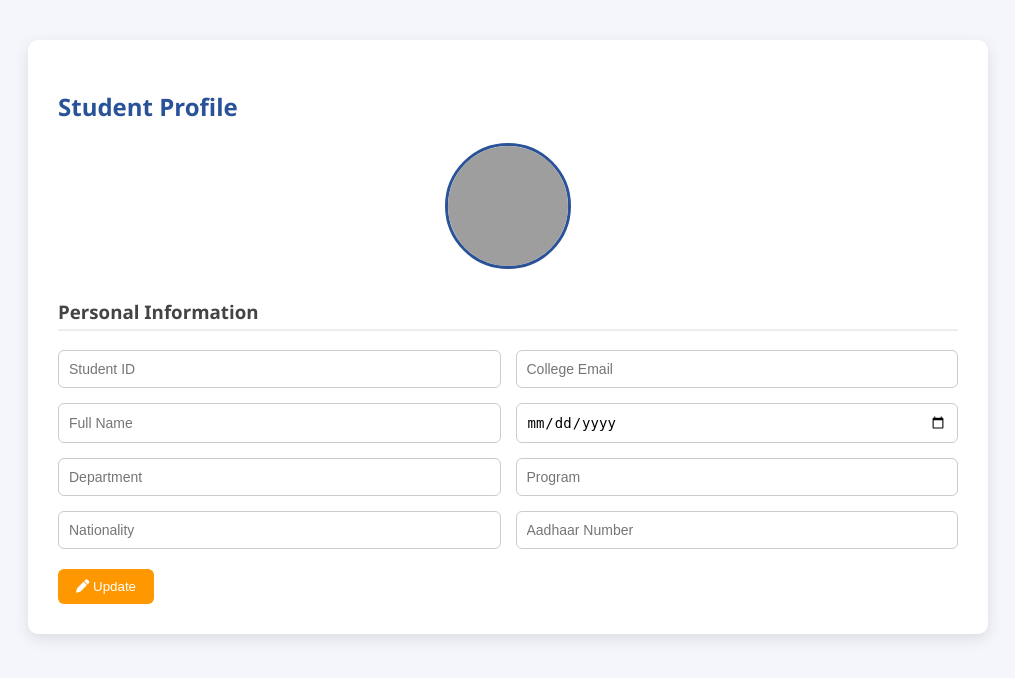
After one commit to Manashvi04/Student-Performance-Career-Analysis, a Flask app: page /s_profile in a window 1280 px wide. The commit adds this page. Shown: the top 678 px of the page, without its empty margins (132-1147 px from the left). Run offline with Flask 3, Linux system fonts and the light colour scheme; grey boxes are pictures that could not be loaded.

Commit message:
add student profile

```diff
--- a/app.py
+++ b/app.py
@@ -39,7 +39,7 @@ def login():
     conn.close()
 
     if user:
-        session['id'] = user[0]   # store name
+        session['id'] = user[0]
         role = user[0]
 
         if role == "admin":
@@ -49,7 +49,8 @@ def login():
         else:
             return redirect("/student")
 
-    return "Invalid Login"
+    # show error on same login page
+    return render_template("login.html", error="⚠ User not found or invalid password")
 
 
 # Dashboards
--- /dev/null
+++ b/templates/student/s_profile.html
@@ -0,0 +1,216 @@
+<!DOCTYPE html>
+<html lang="en">
+<head>
+<meta charset="UTF-8">
+<title>Student Profile</title>
+
+<link rel="stylesheet" href="https://cdnjs.cloudflare.com/ajax/libs/font-awesome/6.5.0/css/all.min.css">
+
+<style>
+
+body{
+font-family:Segoe UI;
+background:#f4f6fb;
+margin:0;
+padding:40px;
+}
+
+.container{
+max-width:900px;
+margin:auto;
+background:white;
+padding:30px;
+border-radius:10px;
+box-shadow:0 5px 15px rgba(0,0,0,0.1);
+}
+
+h2{
+color:#2a5298;
+margin-bottom:20px;
+}
+
+.section-title{
+margin-top:25px;
+color:#444;
+border-bottom:2px solid #eee;
+padding-bottom:5px;
+}
+
+.form-grid{
+display:grid;
+grid-template-columns:1fr 1fr;
+gap:15px;
+margin-top:15px;
+}
+
+input{
+padding:10px;
+border:1px solid #ccc;
+border-radius:6px;
+font-size:14px;
+}
+
+input:disabled{
+background:#f2f2f2;
+}
+
+.profile-photo{
+text-align:center;
+margin-bottom:20px;
+}
+
+.profile-photo img{
+width:120px;
+height:120px;
+border-radius:50%;
+object-fit:cover;
+border:3px solid #2a5298;
+}
+
+.btn{
+padding:10px 18px;
+border:none;
+border-radius:6px;
+cursor:pointer;
+margin-top:20px;
+}
+
+.edit-btn{
+background:#ff9800;
+color:white;
+}
+
+.save-btn{
+background:#2a5298;
+color:white;
+display:none;
+}
+
+</style>
+</head>
+
+<body>
+
+<div class="container">
+
+<h2>Student Profile</h2>
+
+<div class="profile-photo">
+<img id="profileImg" src="student.png">
+</div>
+
+<form id="profileForm">
+
+<h3 class="section-title">Personal Information</h3>
+
+<div class="form-grid">
+
+<input name="student_id" placeholder="Student ID" readonly>
+<input name="email" placeholder="College Email" readonly>
+
+<input name="name" placeholder="Full Name">
+<input type="date" name="dob">
+
+<input name="department" placeholder="Department">
+<input name="program" placeholder="Program">
+
+<input name="nationality" placeholder="Nationality">
+<input name="aadhaar" placeholder="Aadhaar Number">
+
+</div>
+
+<button type="button" class="btn edit-btn" onclick="enableEdit()">
+<i class="fa fa-pen"></i> Update
+</button>
+
+<button type="submit" class="btn save-btn" id="saveBtn">
+<i class="fa fa-save"></i> Save
+</button>
+
+</form>
+
+</div>
+
+
+<script>
+
+const form=document.getElementById("profileForm");
+const saveBtn=document.getElementById("saveBtn");
+
+
+/* LOAD PROFILE DATA */
+
+window.onload=async()=>{
+
+const res=await fetch("/student/get_profile");
+
+const data=await res.json();
+
+Object.keys(data).forEach(key=>{
+if(form[key]){
+form[key].value=data[key];
+}
+});
+
+/* disable editing */
+
+[...form.elements].forEach(el=>{
+if(el.name && el.name!=="student_id" && el.name!=="email"){
+el.disabled=true;
+}
+});
+
+};
+
+
+/* ENABLE EDIT */
+
+function enableEdit(){
+
+[...form.elements].forEach(el=>{
+if(el.name && el.name!=="student_id" && el.name!=="email"){
+el.disabled=false;
+}
+});
+
+saveBtn.style.display="inline-block";
+
+}
+
+
+/* SAVE PROFILE */
+
+form.onsubmit=async(e)=>{
+
+e.preventDefault();
+
+const data={};
+
+[...form.elements].forEach(el=>{
+if(el.name){
+data[el.name]=el.value;
+}
+});
+
+const res=await fetch("/student/update_profile",{
+
+method:"POST",
+headers:{
+"Content-Type":"application/json"
+},
+body:JSON.stringify(data)
+
+});
+
+const result=await res.json();
+
+alert(result.message);
+
+saveBtn.style.display="none";
+
+};
+
+</script>
+
+</body>
+</html>
```
Also changed, not shown: SQLQuery1.sql (+43 -0 lines), templates/login.html (+54 -4 lines).
